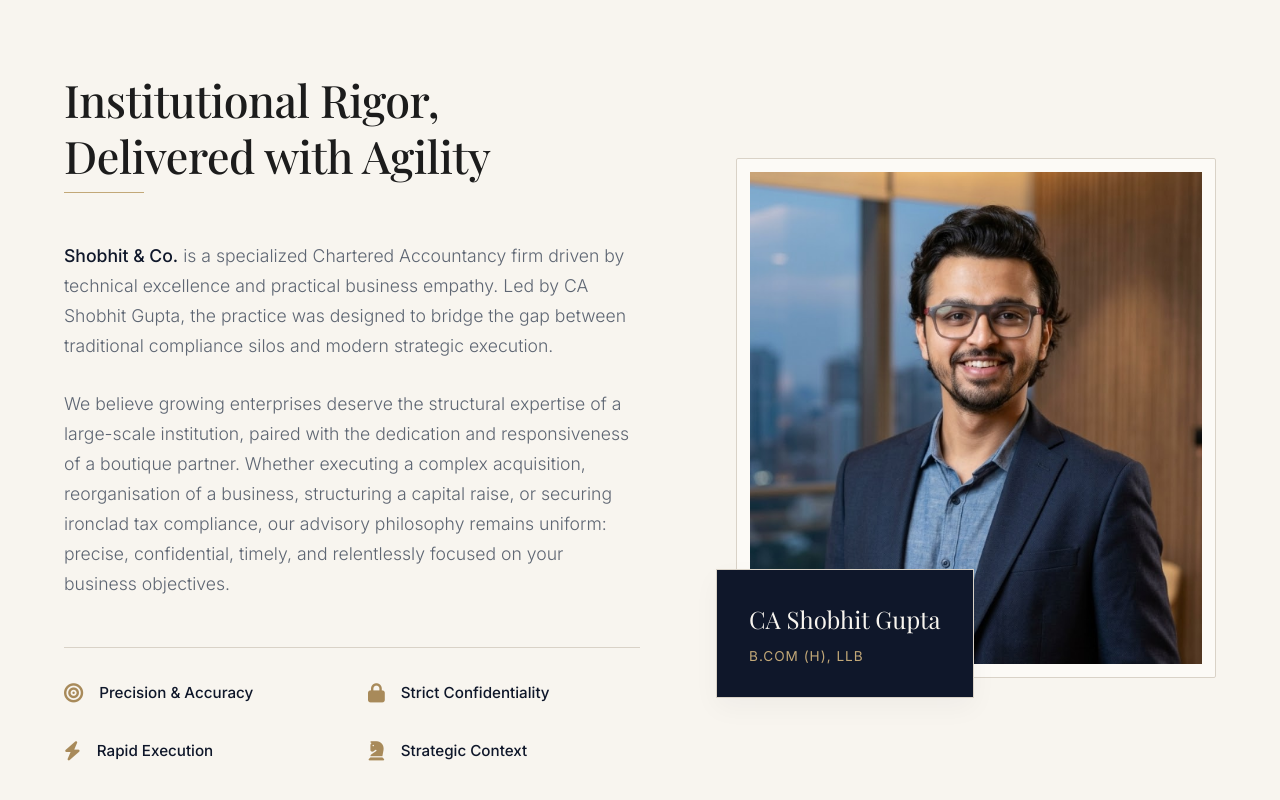
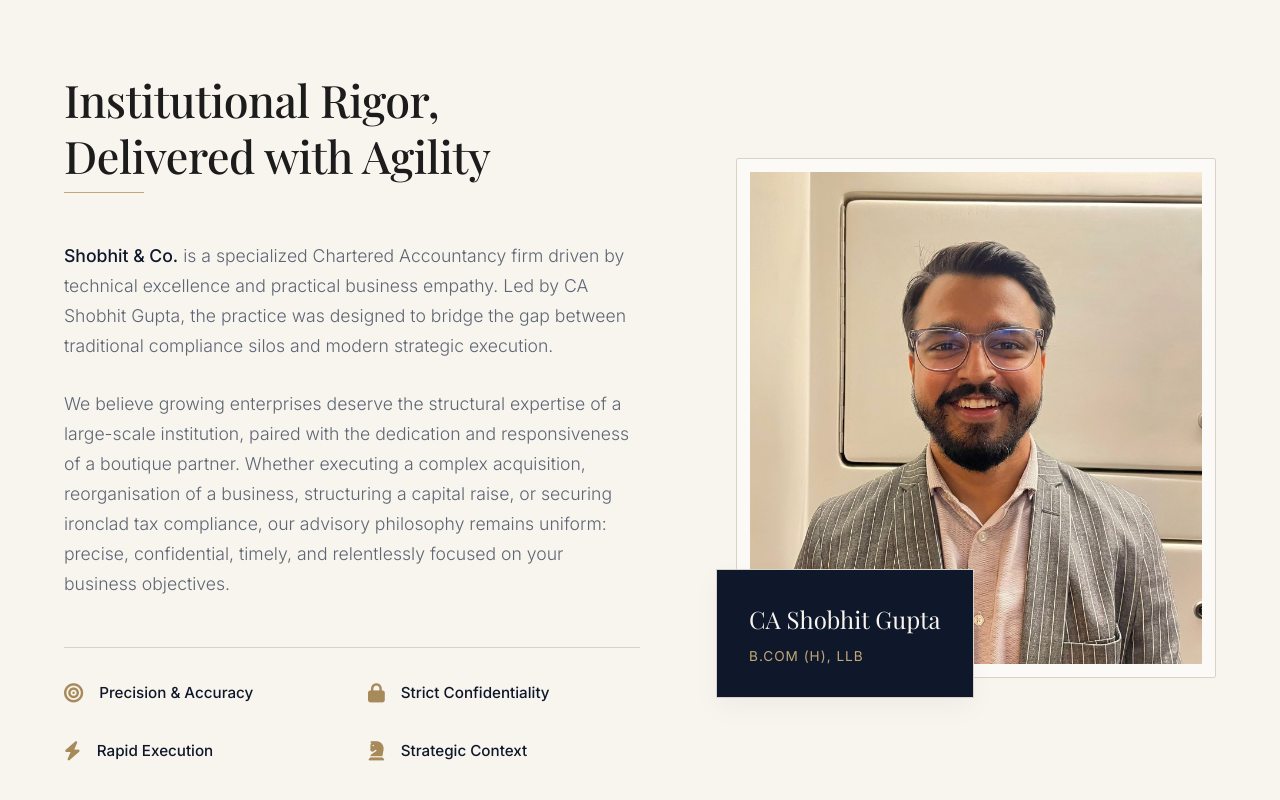
Before and after one commit to shubham-lohan/shobhit.github.io, a plain HTML site: page index.html in a window 1280 px wide. Shown: the part 958-1758 px from the top of the page. Drawn offline with nearby package versions, Linux system fonts and the light colour scheme; a web font is replaced by a local one.

Commit message:
feat: Update profile image source and adjust its object-position styling.

```diff
--- a/index.html
+++ b/index.html
@@ -182,7 +182,7 @@
             </div>
             <div class="about-image" data-aos="fade-left">
                 <!-- CA Shobhit Gupta Profile Image -->
-                <img src="profile.png" alt="CA Shobhit Gupta - Managing Partner" />
+                <img src="assets/img/shobhit-profile.jpg" alt="CA Shobhit Gupta - Managing Partner" />
                 <div class="experience-badge">
                     <span class="badge-title">CA Shobhit Gupta</span>
                     <span class="badge-sub">B.Com (H), LLB</span>
--- a/styles.css
+++ b/styles.css
@@ -464,7 +464,7 @@ img {
     max-height: 520px;
     width: 100%;
     object-fit: cover;
-    object-position: top;
+    object-position: center 50%;
 }
 
 .experience-badge {
```
Also changed, not shown: assets/img/shobhit-profile.jpg (added).
